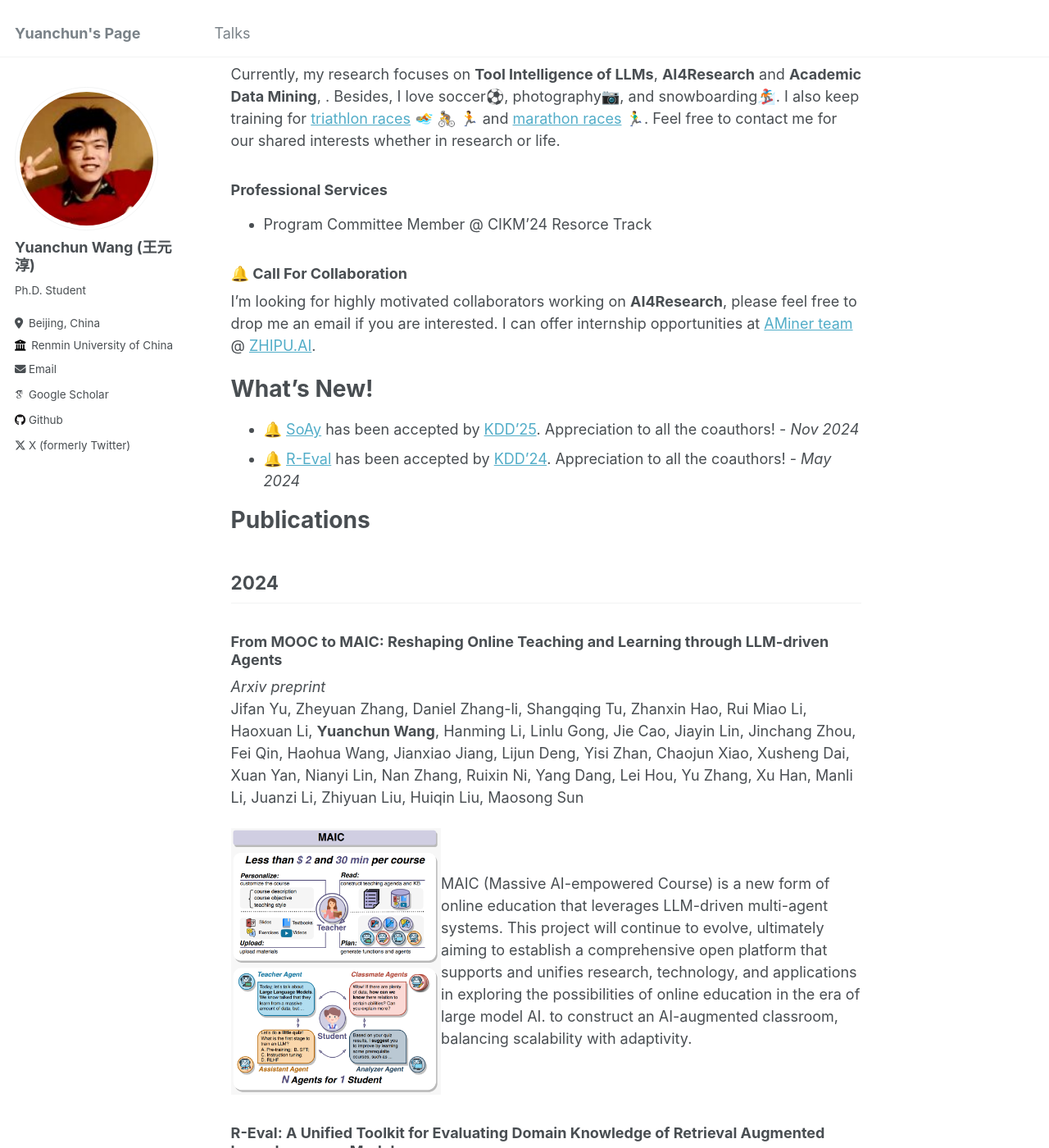
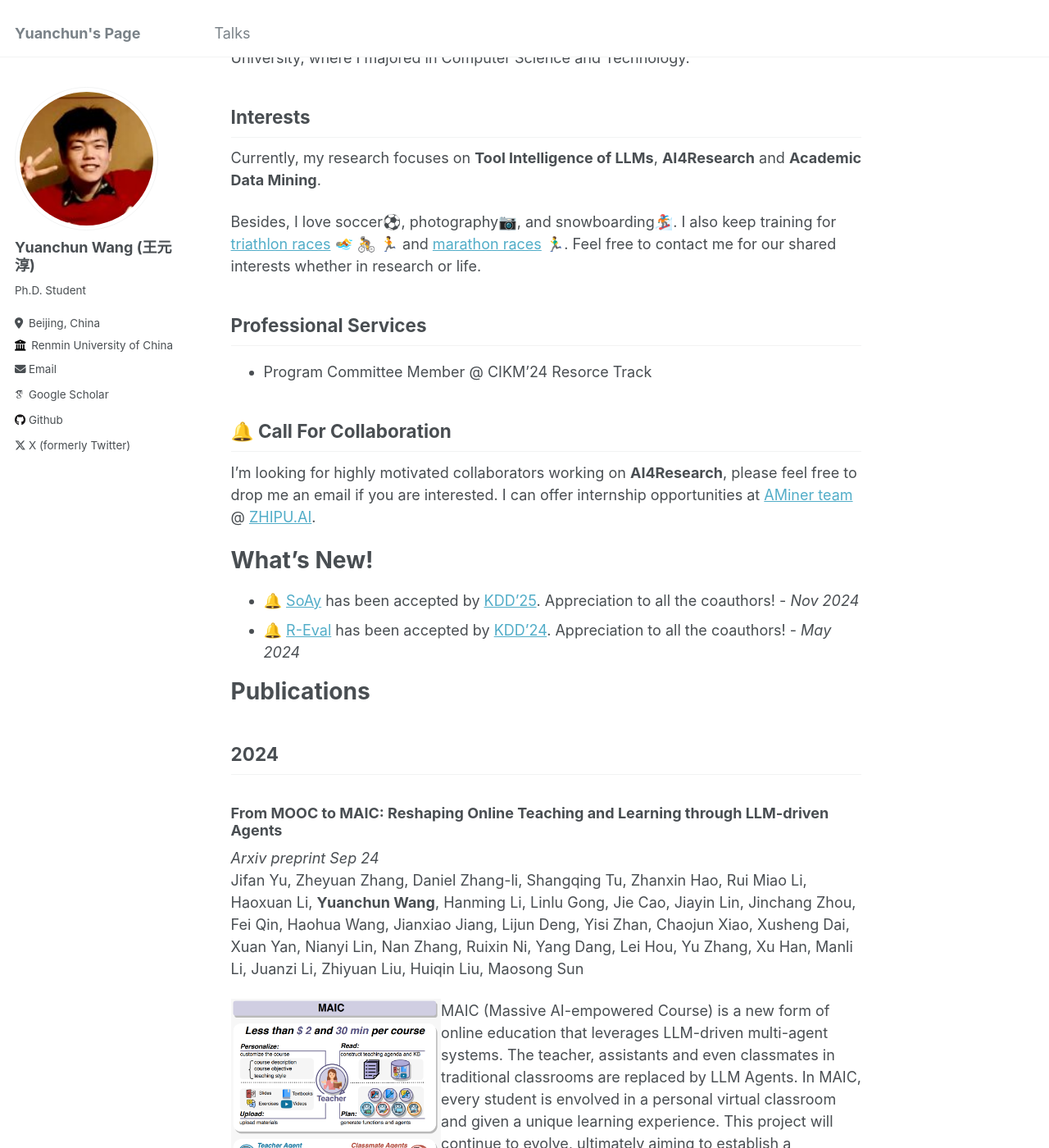
Before and after one commit to WangYC-99/WangYC-99.github.io, a Jekyll site: the page built from _pages/about.md, in a window 1280 px wide and 1400 px high, scrolled down 273 px. Shown: the whole window at 82% size. Built offline with Jekyll 4.4.1, drawn with Linux system fonts in a browser that asks for light colours; some web fonts are replaced; some of the changed text lies outside the part shown.

Commit message:
change title level and change maic image

```diff
--- a/_pages/about.md
+++ b/_pages/about.md
@@ -7,19 +7,22 @@ redirect_from:
   - /about.html
 ---
 I am a Ph.D. student at the [School of Information](http://info.ruc.edu.cn/), Renmin University of China, under supervision of [Prof. Jing Zhang](https://xiaojingzi.github.io/).
+
 At the same time, I'm a research intern at [THU-KEG](https://keg.cs.tsinghua.edu.cn/) and [ZHIPU.AI](https://www.zhipuai.cn/), under supervision of [Prof. Juanzi Li](https://keg.cs.tsinghua.edu.cn/persons/ljz/), [Dr. Jifan Yu](https://yujifan0326.github.io/) and [Dr. Lei Hou](https://www.cs.tsinghua.edu.cn/info/1113/3938.htm).
+
 Previous to that, I graduated from [Honors College](https://honors.nwpu.edu.cn/) of Northwestern Polytechnical University, where I majored in Computer Science and Technology.
 
-### Interests
-Currently, my research focuses on **Tool Intelligence of LLMs**, **AI4Research** and **Academic Data Mining**, .
+## Interests
+Currently, my research focuses on **Tool Intelligence of LLMs**, **AI4Research** and **Academic Data Mining**.
+
 Besides, I love soccer⚽️, photography📷, and snowboarding🏂.
 I also keep training for [triathlon races](https://en.wikipedia.org/wiki/Triathlon) 🏊 🚴 🏃 and [marathon races](https://en.wikipedia.org/wiki/Marathon) 🏃‍♂️.
 Feel free to contact me for our shared interests whether in research or life.
 
-### Professional Services
+## Professional Services
 * Program Committee Member @ CIKM'24 Resorce Track
 
-### 🔔 Call For Collaboration
+## 🔔 Call For Collaboration
 I'm looking for highly motivated collaborators working on **AI4Research**, please feel free to drop me an email if you are interested. I can offer internship opportunities at [AMiner team](https://www.aminer.cn/) @ [ZHIPU.AI](https://www.zhipuai.cn/).
 
 # What's New!
@@ -30,16 +33,18 @@ I'm looking for highly motivated collaborators working on **AI4Research**, pleas
 
 ## 2024
 ### From MOOC to MAIC: Reshaping Online Teaching and Learning through LLM-driven Agents
-*Arxiv preprint*
+*Arxiv preprint Sep 24*
 <br> Jifan Yu, Zheyuan Zhang, Daniel Zhang-li, Shangqing Tu, Zhanxin Hao, Rui Miao Li, Haoxuan Li, **Yuanchun Wang**, Hanming Li, Linlu Gong, Jie Cao, Jiayin Lin, Jinchang Zhou, Fei Qin, Haohua Wang, Jianxiao Jiang, Lijun Deng, Yisi Zhan, Chaojun Xiao, Xusheng Dai, Xuan Yan, Nianyi Lin, Nan Zhang, Ruixin Ni, Yang Dang, Lei Hou, Yu Zhang, Xu Han, Manli Li, Juanzi Li, Zhiyuan Liu, Huiqin Liu, Maosong Sun
 <div style="display: flex; align-items: center;">
     <div style="flex: 1;">
         <img src="https://wangyc-99.github.io/images/pubs/maic.png" alt="maic.jpg">
     </div>
     <div style="flex: 2;">
-        MAIC (Massive AI-empowered Course) is a new form of online education that leverages LLM-driven multi-agent systems. This project will continue to evolve, ultimately aiming to establish a comprehensive open platform that supports and unifies research, technology, and applications in exploring the possibilities of online education in the era of large model AI. to construct an AI-augmented classroom, balancing scalability with adaptivity.
+        MAIC (Massive AI-empowered Course) is a new form of online education that leverages LLM-driven multi-agent systems.
+        The teacher, assistants and even classmates in traditional classrooms are replaced by LLM Agents. In MAIC, every student is envolved in a personal virtual classroom and given a unique learning experience. This project will continue to evolve, ultimately aiming to establish a comprehensive open platform that supports and unifies research, technology, and applications in exploring the possibilities of online education in the era of large model AI to construct an AI-augmented classroom, balancing scalability with adaptivity.
     </div>
 </div>
+[[PDF](https://arxiv.org/pdf/2409.03512v1)]
 
 ### R-Eval: A Unified Toolkit for Evaluating Domain Knowledge of Retrieval Augmented Large Language Models
 *KDD'24*
```
Also changed, not shown: images/pubs/maic.jpg (added).
